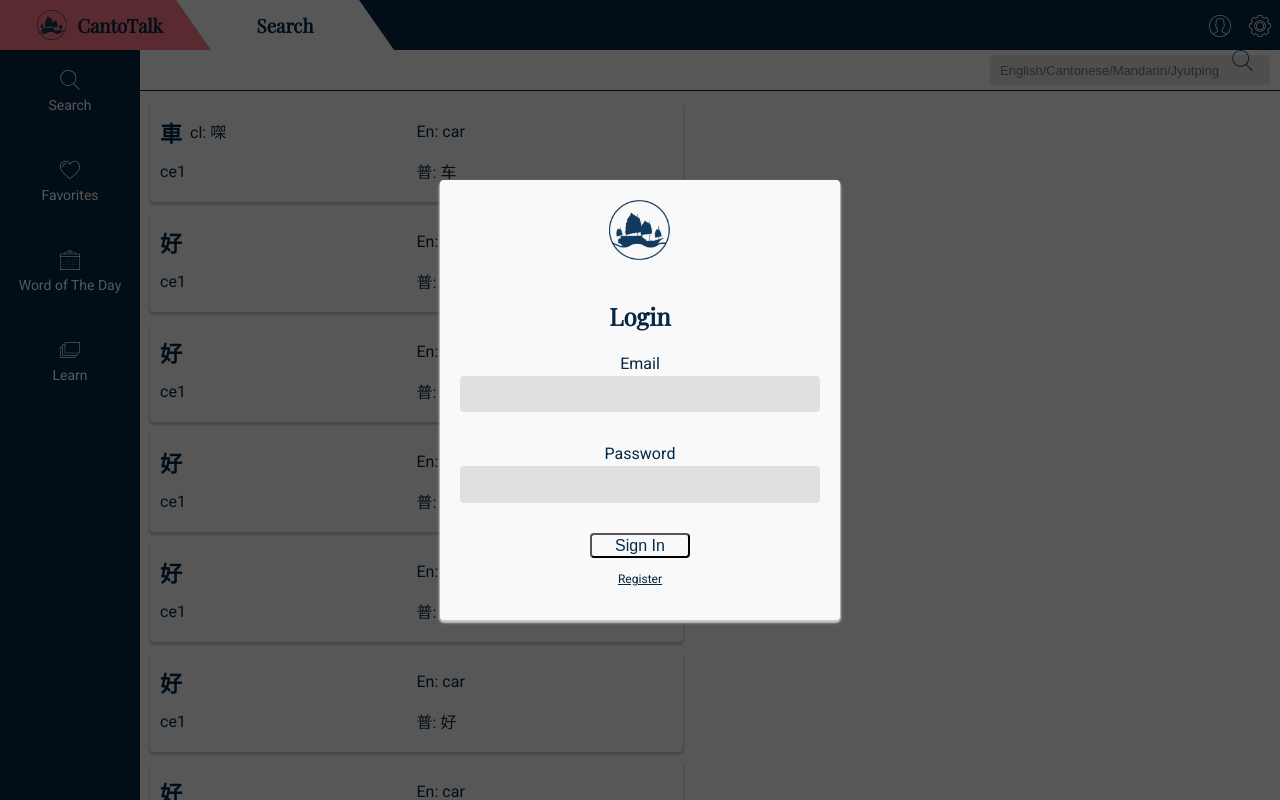
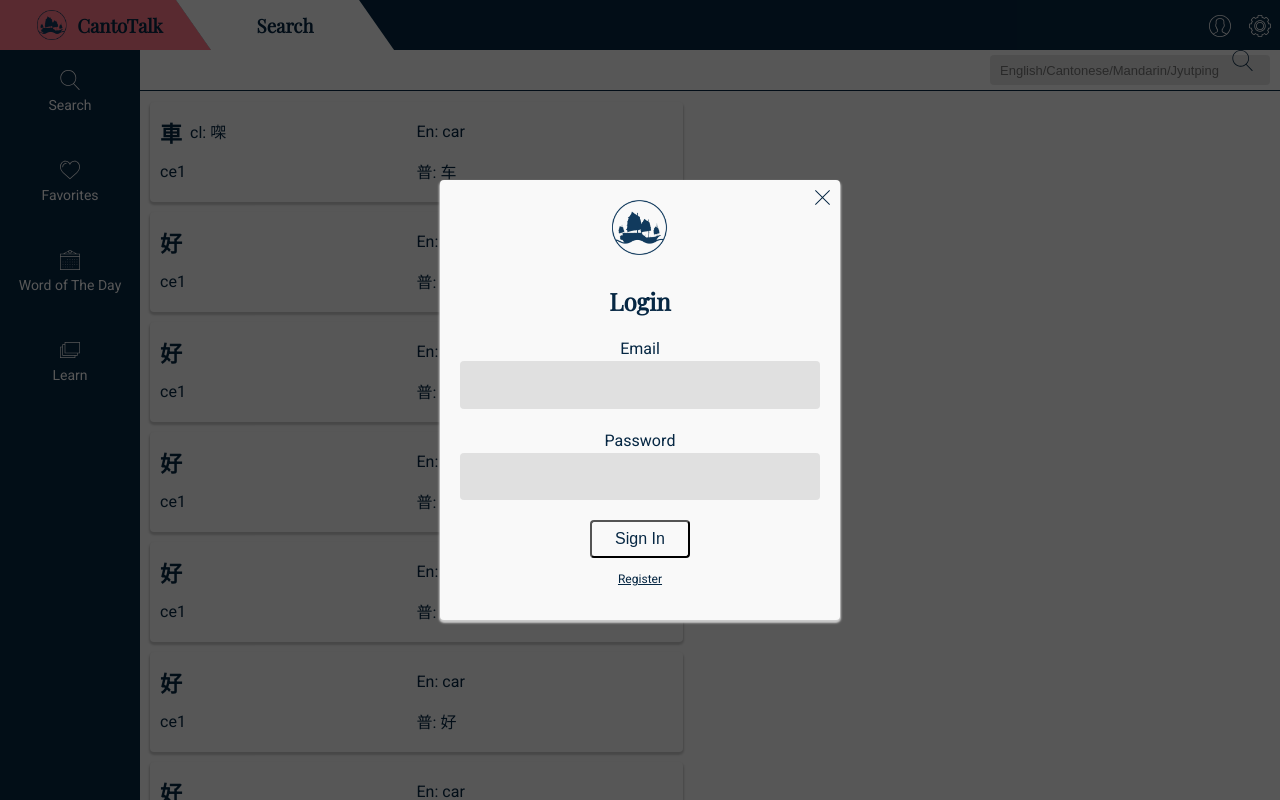
Before and after one commit to brimac1634/CantoWeb, a React (Create React App) app: page / in a window 1280 px wide. Both pictures are taken after a click on the button 1220 px from the left and 35 px from the top of the page. Built offline with nearby package versions, Linux system fonts and the light colour scheme.

Commit message:
fixed some formatting and added close button for signin comp

```diff
--- a/src/Components/Icon/Icon.js
+++ b/src/Components/Icon/Icon.js
@@ -2,17 +2,17 @@ import React from 'react';
 import './Icon.css';
 import iconPaths from './selection.json';
 
-const Icon = (props) => {
+const Icon = ({ icon, iconStyle, width, title }) => {
 
-	let width = 20;
-	let iconStyle = 'light';
+	let iconWidth = 20;
+	let style = 'light';
 
-	if (props.width != null) {
-		width = props.width
+	if (width != null) {
+		iconWidth = width
 	}
 
-	if (props.iconStyle === 'dark') {
-		iconStyle = 'dark';
+	if (iconStyle === 'dark') {
+		style = 'dark';
 	}
 
 	function getPath(iconName) {
@@ -28,10 +28,10 @@ const Icon = (props) => {
 
 	return (
 		<div className='icon'>
-			<svg className={iconStyle} width={`${width}px`} height={`${width}px`} viewBox="0 0 1024 1024">
-			    <path d={getPath(props.icon)}></path>
+			<svg className={style} width={`${iconWidth}px`} height={`${iconWidth}px`} viewBox="0 0 1024 1024">
+			    <path d={getPath(icon)}></path>
 			</svg>
-			<p>{props.title}</p>
+			<p>{title}</p>
 		</div>
 	);
 }
--- a/src/Components/SignIn/SignIn.css
+++ b/src/Components/SignIn/SignIn.css
@@ -12,31 +12,44 @@
 }
 
 .sign-in-box {
+	position: relative;
 	background: var(--cantoWhite);
 	width: 340px;
 	height: 400px;
 	padding: 20px 30px;
-	display: flex;
-	flex-direction: column;
-	justify-content: center;
-	align-items: center;
 	box-shadow: 0 2px 2px 1px #ccc;
 	border-radius: 4px;
 	z-index: 99;
 	color: var(--cantoDarkBlue);
 }
 
+.close {
+	position: absolute;
+	top: 10px;
+	right: 10px;
+}
+
+.sign-in-container {
+	height: 100%;
+	width: 100%;
+	display: flex;
+	flex-direction: column;
+	justify-content: center;
+	align-items: center;
+}
+
 .logo-container {
-	height: 60px;
+	height: 55px;
+	width: 55px;
 	display: flex;
 	justify-content: center;
 	align-items: center;
-	margin-bottom: 20px
+	margin-bottom: 10px
 }
 
 .sign-in-input {
 	width: 100%;
-	margin-bottom: 30px;
+	margin-bottom: 20px;
 }
 
 .form-group {
--- a/src/Components/SignIn/SignIn.js
+++ b/src/Components/SignIn/SignIn.js
@@ -1,11 +1,16 @@
 import React from 'react';
 import './SignIn.css';
 import Logo from '../Logo/Logo';
+import Icon from '../Icon/Icon';
 
 const SignIn = () => {
 	return (
 		<div className='shade-background'>
 			<div className='sign-in-box'>
+				<div className='close'>
+					<Icon icon='multiply' iconStyle='dark' width='15'/>
+				</div>
+				<div className='sign-in-container'>
 					<div className='logo-container'>
 						<Logo />
 					</div>
@@ -16,6 +21,7 @@ const SignIn = () => {
 					<input className='sign-in-input input-field' type='password'/>
 					<input className='btn' type='submit' value='Sign In'/>
 					<p className='register'>Register</p>
+				</div>
 			</div>
 		</div>
 	);
```
